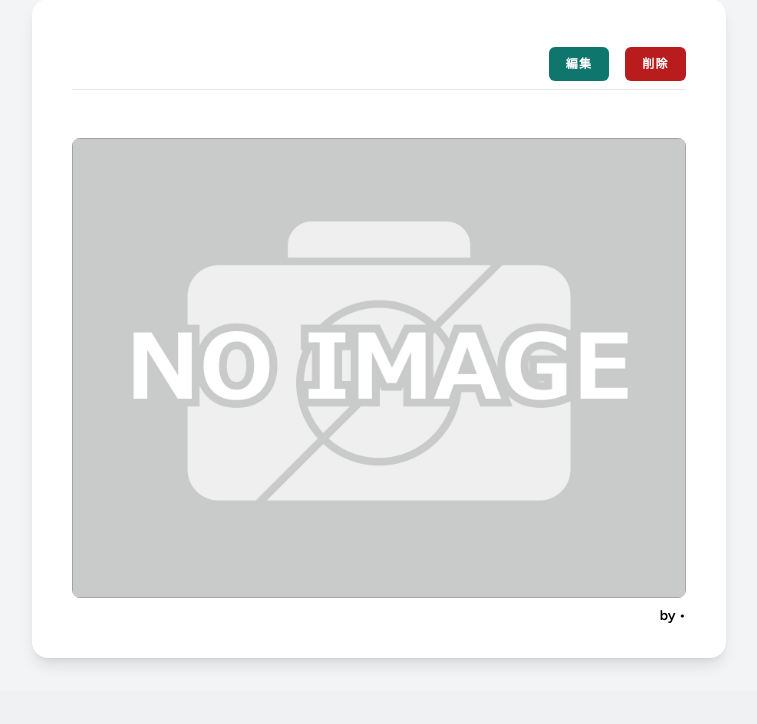
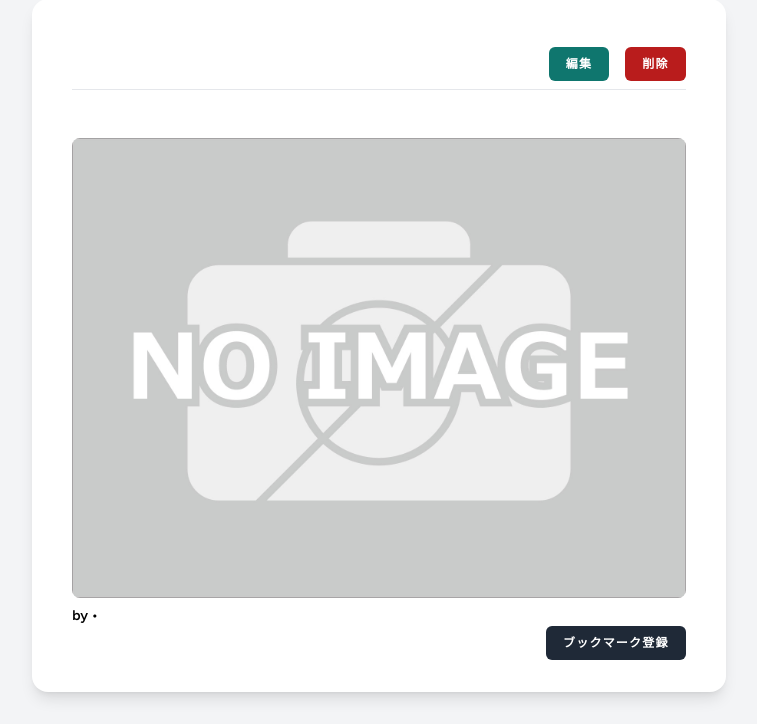
Before and after one commit to draobfrus/convenience_store_master, a Laravel app: template resources/views/post/show.blade.php in a window 1280 px wide. Shown: the part 187-911 px from the top of the page, without its empty margins (261-1018 px from the left). Before the commit the page ends 851 px from the top, so only its background shows below. Run offline with Laravel 9, Linux system fonts and the light colour scheme; the template is opened without the code that fills it, so the values that code supplies are empty; the visitor is signed in with stand-in values (Sample User, id 1); style sheets or scripts are compiled from the project's sources.

Commit message:
[Add]各投稿にブックマークボタンを設置し、ブックマーク機能を追加

```diff
--- a/resources/views/post/show.blade.php
+++ b/resources/views/post/show.blade.php
@@ -38,8 +38,23 @@
                                     <img alt="content" class="object-cover object-center h-full w-full" src="{{ asset('images/no_image.jpg') }}">
                                 @endif
                             </div>
-                            <div class="text-sm font-semibold flex flex-row-reverse">
+                            <div class="text-sm font-semibold flex flex-row">
                                 <p>by {{ $post->user->name }} • {{$post->created_at->format('Y/m/d')}}</p>
+                            </div>
+                            <!-- ブックマークボタン -->
+                            <div class="flex justify-end">
+                                @if (!Auth::user()->is_bookmark($post->id))
+                                <form action="{{ route('bookmark.store', $post) }}" method="post">
+                                    @csrf
+                                    <x-primary-button>ブックマーク登録</x-primary-button>
+                                </form>
+                                @else
+                                <form action="{{ route('bookmark.destroy', $post) }}" method="post">
+                                    @csrf
+                                    @method('delete')
+                                    <x-primary-button>ブックマーク解除</x-primary-button>
+                                </form>
+                                @endif
                             </div>
                         </div>
                     </div>
```
